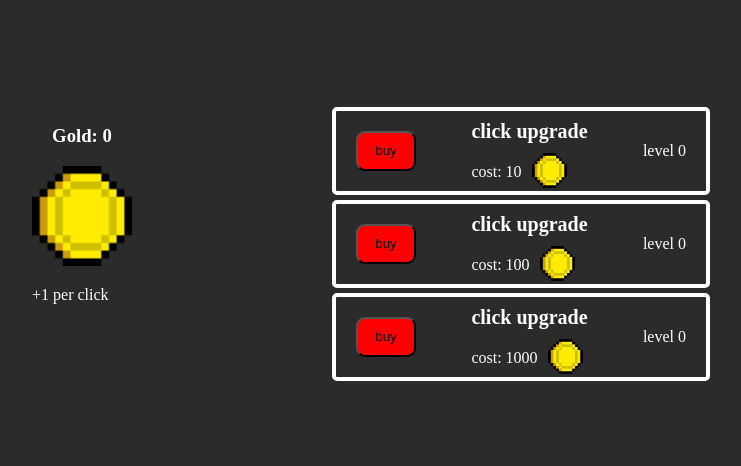
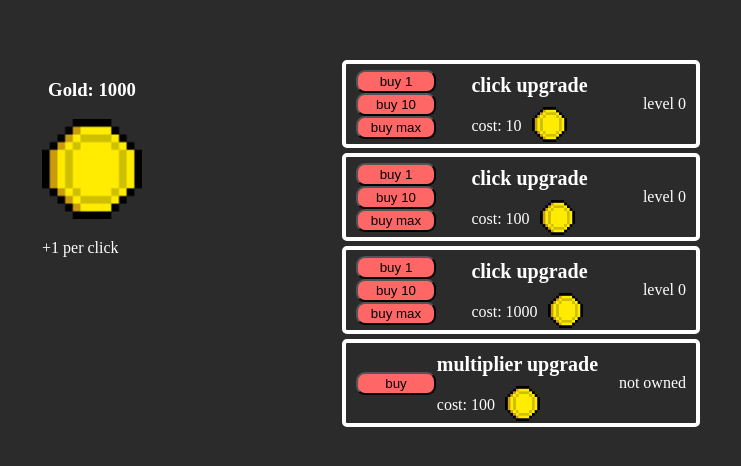
Before and after one commit to maxatIas/idle-upgrade-tree, a plain HTML site: page index.html in a window 1280 px wide. Shown: the part 154-620 px from the top of the page, without its empty margins (269-1010 px from the left). Drawn offline with Linux system fonts and the light colour scheme.

Commit message:
added muliplier upgrade and bulk buy

```diff
--- a/index.html
+++ b/index.html
@@ -10,59 +10,81 @@
     <section>
         <div class="main">
             <div class="left">
-                <h3>Gold: <span class="CoinAmount">0</span></h3>
+                <h3>Gold: <span class="CoinAmount">1000</span></h3>
                 <img id="Coin" src="Gold.png" alt="" srcset="" onclick="incrementCoin()" draggable="false">
                 <p>+<span class="clicker-amount">1</span> per click</p>
             </div>
             <div class="right">
-                <div class="upgrade">
+                <div class="upgrade" id="click-upgrade1">
                     <div class="left-section">
-                        <button class="upgrade-button" onclick="buyUpgrade1()">buy</button>
+                        <button class="upgrade-button" onclick="buyUpgrade1()">buy 1</button>
+                        <button class="upgrade-button" onclick="buy10Upgrade(buyUpgrade1)">buy 10</button>
+                        <button class="upgrade-button" onclick="buyMaxUpgrade(buyUpgrade1)">buy max</button>
                     </div>
                     <div class="mid-section">
                         <h4>click upgrade</h4>
                         <div class="cost-info">
-                            <p>cost: <span class="clicker-cost" id="clicker1-cost">10</span></p>
+                            <p>cost: <span class="upgrade-cost" id="clicker1-cost">10</span></p>
                             <img src="Gold.png">
                         </div>
                     </div>
                     <div class="right-section">level <span class="upgrade-level" id="clicker1-upgrade-level">0</span></div>
                     <div class="level-info">
-                        <p>+ <span class="level-increase" id="clicker1-level-increase">0</span> per click</p>
+                        <p>+<span class="level-increase" id="clicker1-level-increase">0</span> per click</p>
                     </div>
                 </div>
 
-                <div class="upgrade">
+                <div class="upgrade" id="click-upgrade2">
                     <div class="left-section">
-                        <button class="upgrade-button" onclick="buyUpgrade2()">buy</button>
+                        <button class="upgrade-button" onclick="buyUpgrade2()">buy 1</button>
+                        <button class="upgrade-button" onclick="buy10Upgrade(buyUpgrade2)">buy 10</button>
+                        <button class="upgrade-button" onclick="buyMaxUpgrade(buyUpgrade2)">buy max</button>
                     </div>
                     <div class="mid-section">
                         <h4>click upgrade</h4>
                         <div class="cost-info">
-                            <p>cost: <span class="clicker-cost" id="clicker2-cost">100</span></p>
+                            <p>cost: <span class="upgrade-cost" id="clicker2-cost">100</span></p>
                             <img src="Gold.png">
                         </div>
                     </div>
                     <div class="right-section">level <span class="upgrade-level" id="clicker2-upgrade-level">0</span></div>
                     <div class="level-info">
-                        <p>+ <span class="level-increase" id="clicker2-level-increase">0</span> per click</p>
+                        <p>+<span class="level-increase" id="clicker2-level-increase">0</span> per click</p>
                     </div>
                 </div>
 
-                <div class="upgrade">
+                <div class="upgrade" id="click-upgrade3">
                     <div class="left-section">
-                        <button class="upgrade-button" onclick="buyUpgrade3()">buy</button>
+                        <button class="upgrade-button" onclick="buyUpgrade3()">buy 1</button>
+                        <button class="upgrade-button" onclick="buy10Upgrade(buyUpgrade3)">buy 10</button>
+                        <button class="upgrade-button" onclick="buyMaxUpgrade(buyUpgrade3)">buy max</button>
                     </div>
                     <div class="mid-section">
                         <h4>click upgrade</h4>
                         <div class="cost-info">
-                            <p>cost: <span class="clicker-cost" id="clicker3-cost">1000</span></p>
+                            <p>cost: <span class="upgrade-cost" id="clicker3-cost">1000</span></p>
                             <img src="Gold.png">
                         </div>
                     </div>
                     <div class="right-section">level <span class="upgrade-level" id="clicker3-upgrade-level">0</span></div>
                     <div class="level-info">
-                        <p>+ <span class="level-increase" id="clicker3-level-increase">0</span> per click</p>
+                        <p>+<span class="level-increase" id="clicker3-level-increase">0</span> per click</p>
+                    </div>
+                </div>
+                <div class="upgrade" id="multiplier-upgrade1">
+                    <div class="left-section">
+                        <button class="upgrade-button" id="multiplier1-button" onclick="buyMultiplier1()">buy</button>
+                    </div>
+                    <div class="mid-section">
+                        <h4>multiplier upgrade</h4>
+                        <div class="cost-info">
+                            <p>cost: <span class="upgrade-cost" id="multiplier1-cost">100</span></p>
+                            <img src="Gold.png">
+                        </div>
+                    </div>
+                    <div class="right-section"><span class="owned-statement" id="multiplier1-owned-statement">not owned</span></div>
+                    <div class="level-info">
+                        <p>x<span class="multiplier" id="multiplier1">1.5</span> coin multiplier</p>
                     </div>
                 </div>
 
--- a/main.js
+++ b/main.js
@@ -1,3 +1,6 @@
+//let replaceme = document.querySelector("#replaceme")
+//let parsedreplaceme = parseFloat(replaceme.innerHTML)
+
 let coin = document.querySelector(".CoinAmount")
 let parsedCoin = parseFloat(coin.innerHTML)
 
@@ -31,15 +34,28 @@ let parsedClicker3UpgradeLevel = parseFloat(clicker3upgradeLevel.innerHTML)
 let clicker3levelIncrease = document.querySelector("#clicker3-level-increase")
 let parsedClicker3LevelIncrease = parseFloat(clicker3levelIncrease.innerHTML)
 
+let multiplier1 = document.querySelector("#multiplier1")
+let parsedMultiplier1 = parseFloat(multiplier1.innerHTML)
+
+let multiplier1cost = document.querySelector("#multiplier1-cost")
+let parsedmultiplier1cost = parseFloat(multiplier1cost.innerHTML)
+
+let multiplier1Owned = document.querySelector("#multiplier1-owned-statement")
+
+
+let mult1 = false
+
+let gpc = parsedClickerAmount
+let mult = 1
 
 function incrementCoin(){
-    parsedCoin += parsedClickerAmount
-    coin.innerHTML = parsedCoin
+    parsedCoin += parsedClickerAmount * mult
+    coin.innerHTML = Math.round(parsedCoin)
 }
 function buyUpgrade1(){
     if (parsedCoin >= parsedClicker1Cost){
 
-        parsedCoin -= clicker1Cost.innerHTML
+        parsedCoin -= parsedClicker1Cost
         coin.innerHTML = parsedCoin
 
         parsedClickerAmount += 1
@@ -53,13 +69,15 @@ function buyUpgrade1(){
 
         parsedClicker1UpgradeLevel += 1
         clicker1upgradeLevel.innerHTML = parsedClicker1UpgradeLevel
+
+        return true
     }
 }
 
 function buyUpgrade2(){
     if (parsedCoin >= parsedClicker2Cost){
 
-        parsedCoin -= clicker2Cost.innerHTML
+        parsedCoin -= parsedClicker2Cost
         coin.innerHTML = parsedCoin
 
         parsedClickerAmount += 10
@@ -73,13 +91,15 @@ function buyUpgrade2(){
 
         parsedClicker2UpgradeLevel += 1
         clicker2upgradeLevel.innerHTML = parsedClicker2UpgradeLevel
+
+        return true
     }
 }
 
 function buyUpgrade3(){
     if (parsedCoin >= parsedClicker3Cost){
 
-        parsedCoin -= clicker3Cost.innerHTML
+        parsedCoin -= parsedClicker3Cost
         coin.innerHTML = parsedCoin
 
         parsedClickerAmount += 100
@@ -93,5 +113,31 @@ function buyUpgrade3(){
 
         parsedClicker3UpgradeLevel += 1
         clicker3upgradeLevel.innerHTML = parsedClicker3UpgradeLevel
+
+        return true
     }
 }
+
+function buy10Upgrade(upgrade){
+    for (let i = 0; i < 10; i++){
+        upgrade()
+    }
+}
+
+function buyMaxUpgrade(upgrade){
+    while (upgrade() === true){
+        upgrade()
+    }
+}
+
+function buyMultiplier1(){
+    if (parsedCoin >= parsedmultiplier1cost && mult1 == false){
+        parsedCoin -= parsedmultiplier1cost
+        coin.innerHTML = parsedCoin
+        mult *= parsedMultiplier1
+        mult1 = true
+        multiplier1Owned.innerHTML = "owned"
+        document.getElementById("multiplier-upgrade1").style.backgroundColor = rgb(187, 255, 103);
+        document.getElementById("multiplier1-button").style.backgroundColor = rgb(200, 200, 200);
+    }
+}
--- a/style.css
+++ b/style.css
@@ -38,7 +38,7 @@ body{
     border: 4px solid white;
     border-radius: 5px;
     justify-content: space-between;
-    padding: 10px 20px;
+    padding: 10px 10px;
     position: relative;
     margin-bottom: 5px;
 }
@@ -53,10 +53,13 @@ body{
     width: 35px;
     height: 35px;
 }
+.left-section{
+    width: 60px
+}
 .upgrade-button{
-    background-color: red;
-    width: 60px;
-    height: 40px;
+    background-color: rgb(255, 103, 103);
+    width: 80px;
+    height: 23px;
     border-radius: 9px;
 }
 
```
